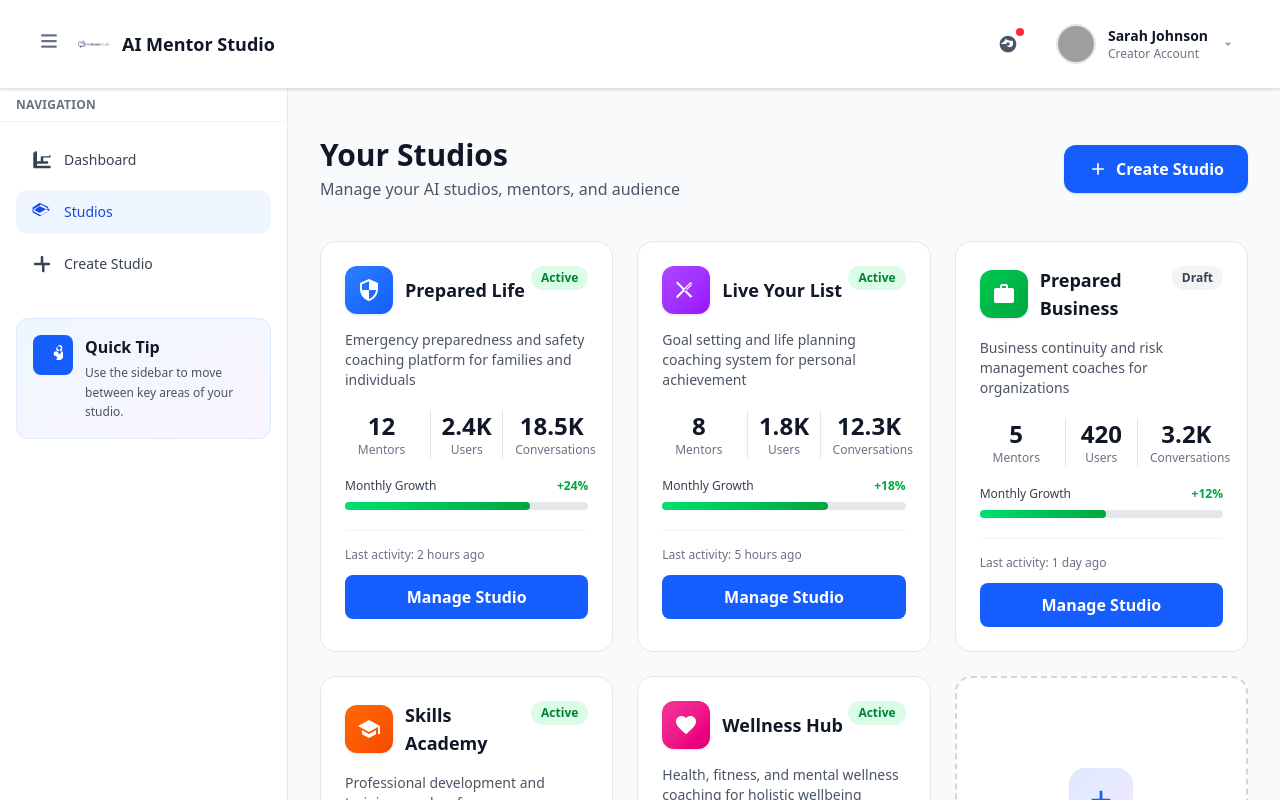
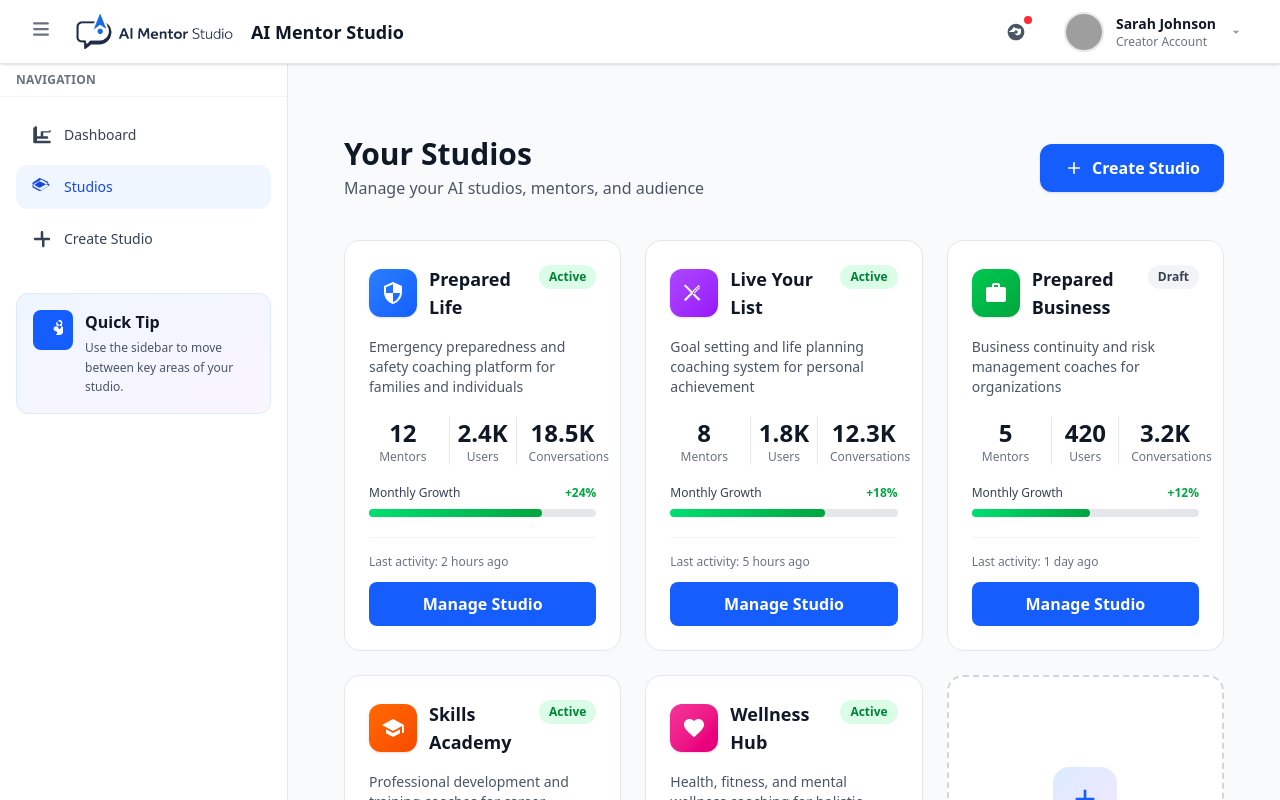
Before and after one commit to actioneramarketing/ai-mentor-studio, a Next.js app: page /studios in a window 1280 px wide. Shown: the top 800 px of the page. Built offline with nearby package versions, Linux system fonts and the light colour scheme; grey boxes are pictures that could not be loaded.

Commit message:
Fix logo sizing, standardize page spacing, and restore studio switcher

```diff
--- a/app/members/_components/AppShell.tsx
+++ b/app/members/_components/AppShell.tsx
@@ -108,7 +108,7 @@ function BackToStudiosIcon({ className }: { className?: string }) {
   );
 }
 
-const MOCK_STUDIOS = [
+const studios = [
   { id: "1", name: "Prepared Life" },
   { id: "2", name: "Live Your List" },
   { id: "3", name: "Prepared Business" },
@@ -193,18 +193,16 @@ export function AppShell({
 
   const sidebarWidthClass = sidebarCollapsed ? "lg:w-20" : "lg:w-72";
 
-  const isStudioRoute = pathname.startsWith("/studios/") && pathname.split("/").length > 2;
+  const isStudioRoute =
+    pathname.startsWith("/studios/") && pathname.split("/").length > 2;
   const studioId = isStudioRoute ? pathname.split("/")[2] ?? null : null;
-  const currentStudio = MOCK_STUDIOS.find((s) => s.id === studioId) ?? null;
+  const currentStudio = studios.find((s) => s.id === studioId) ?? null;
   const isStudioScopedNav = isStudioScopedRoute(pathname);
 
   return (
     <div className="min-h-screen bg-gray-50 font-sans">
-      <header className="bg-white border-b border-gray-200 sticky top-0 z-50 shadow-sm">
-        <div className="px-4 sm:px-6 lg:px-8 py-4">
-          <div className="flex items-center justify-between gap-4">
-            <div className="flex min-w-0 flex-1 items-center">
-              <div className="flex min-w-0 flex-1 items-center space-x-3">
+      <header className="sticky top-0 z-50 flex h-16 items-center justify-between border-b border-gray-200 bg-white px-6 shadow-sm">
+        <div className="flex min-w-0 flex-1 items-center space-x-4">
           <button
             type="button"
             className="flex-shrink-0 rounded-lg p-2 text-gray-500 transition hover:bg-gray-100 hover:text-gray-700"
@@ -221,28 +219,26 @@ export function AppShell({
             </i>
           </button>
 
-                <Link href="/dashboard" className="flex flex-shrink-0 items-center">
+          <Link href="/dashboard" className="flex h-10 flex-shrink-0 items-center">
             <Image
               src="/logo.png"
               alt="AI Mentor Studio"
-                    width={32}
-                    height={32}
-                    className="object-contain"
+              width={140}
+              height={40}
+              className="h-10 w-auto object-contain"
               priority
             />
           </Link>
 
           {!isStudioRoute ? (
-                  <span className="min-w-0 truncate text-lg font-semibold text-gray-900 sm:max-w-none">
-                    AI Mentor Studio
-                  </span>
+            <span className="min-w-0 truncate text-lg font-semibold text-gray-900">AI Mentor Studio</span>
           ) : null}
 
           {isStudioRoute && currentStudio ? (
             <div ref={studioRef} className="relative min-w-0">
               <button
                 type="button"
-                      className="flex max-w-full min-w-0 items-center space-x-2 rounded-lg px-3 py-2 hover:bg-gray-100"
+                className="flex items-center space-x-2 rounded-lg px-3 py-2 hover:bg-gray-100"
                 aria-expanded={studioSwitcherOpen}
                 aria-haspopup="menu"
                 onClick={() => setStudioSwitcherOpen((v) => !v)}
@@ -257,11 +253,11 @@ export function AppShell({
 
               {studioSwitcherOpen ? (
                 <div
-                        className="absolute left-0 z-[55] mt-2 w-56 max-w-[min(14rem,calc(100vw-2rem))] rounded-xl border border-gray-200 bg-white shadow-lg"
+                  className="absolute left-0 z-50 mt-2 w-56 max-w-[min(14rem,calc(100vw-2rem))] rounded-xl border border-gray-200 bg-white shadow-lg"
                   role="menu"
                 >
                   <div className="py-2">
-                          {MOCK_STUDIOS.map((studio) => (
+                    {studios.map((studio) => (
                       <Link
                         key={studio.id}
                         href={`/studios/${studio.id}`}
@@ -293,9 +289,8 @@ export function AppShell({
             </div>
           ) : null}
         </div>
-            </div>
 
-            <div className="flex items-center space-x-2 sm:space-x-4 flex-shrink-0">
+        <div className="flex flex-shrink-0 items-center space-x-2 sm:space-x-4">
               <button
                 type="button"
                 className="relative p-2 sm:p-2.5 hover:bg-gray-100 rounded-xl transition-colors duration-200"
@@ -376,8 +371,6 @@ export function AppShell({
                 ) : null}
               </div>
         </div>
-          </div>
-        </div>
       </header>
 
       <div className="flex flex-col lg:flex-row relative">
@@ -393,7 +386,7 @@ export function AppShell({
         <aside
           id="app-shell-sidebar"
           className={`
-            fixed left-0 lg:sticky top-[73px] z-40 h-[calc(100vh-73px)] bg-white border-r border-gray-200 flex flex-col
+            fixed left-0 lg:sticky top-16 z-40 h-[calc(100vh-4rem)] bg-white border-r border-gray-200 flex flex-col
             transition-[transform,width] duration-300 ease-out
             ${sidebarOpen ? "translate-x-0" : "-translate-x-full"}
             lg:translate-x-0
@@ -474,7 +467,7 @@ export function AppShell({
           </nav>
         </aside>
 
-        <div className="flex-1 min-w-0 lg:min-h-[calc(100vh-73px)]">{children}</div>
+        <div className="min-w-0 flex-1 p-6 pt-6 lg:min-h-[calc(100vh-4rem)]">{children}</div>
       </div>
     </div>
   );
```
Lines whose indentation alone changed are shown as unchanged.
